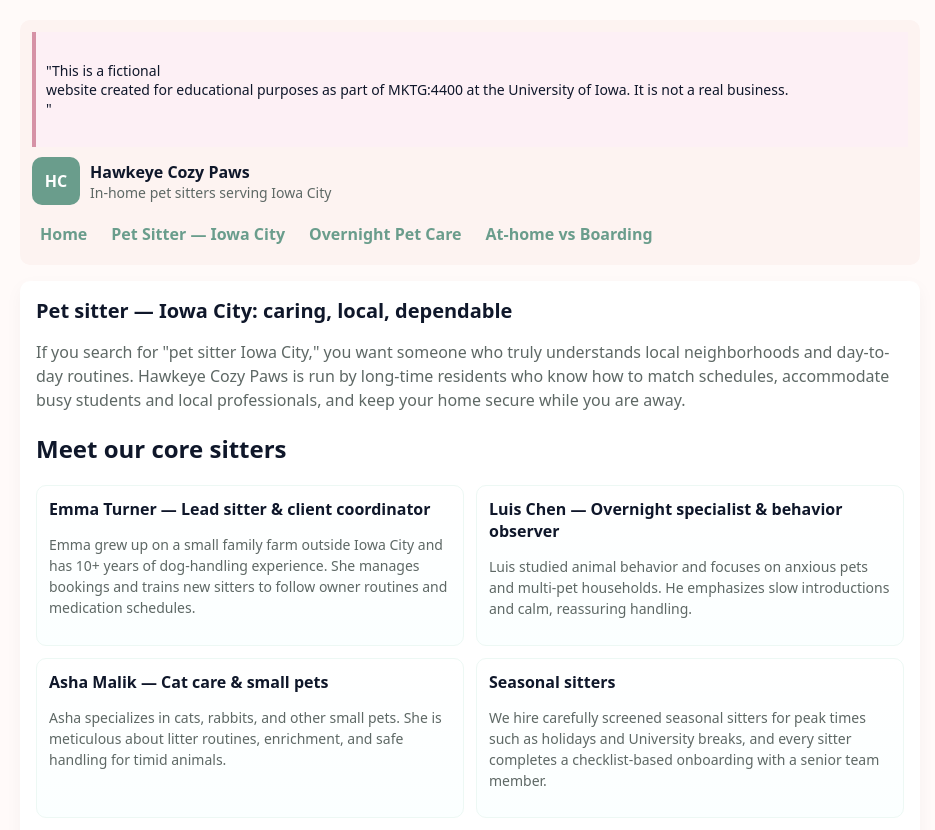
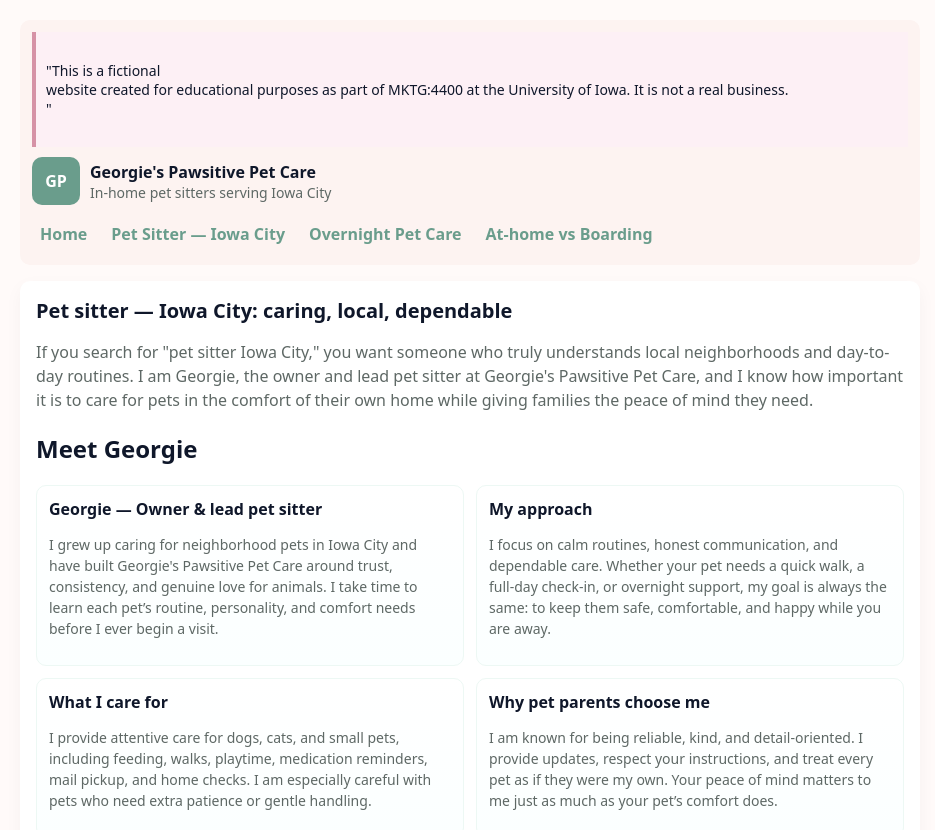
Before and after one commit to gslange/pet-sitting, a plain HTML site: page pet-sitter-iowa-city.html in a window 1280 px wide. Shown: the top 830 px of the page, without its empty margins (170-1105 px from the left). Drawn offline with Linux system fonts and the light colour scheme.

Commit message:
Update branding from Hawkeye Cozy Paws to Georgie's Pawsitive Pet Care
only include Georgie as an actual petsitter

```diff
--- a/pet-sitter-iowa-city.html
+++ b/pet-sitter-iowa-city.html
@@ -3,7 +3,7 @@
 <head>
   <meta charset="utf-8" />
   <meta name="viewport" content="width=device-width,initial-scale=1" />
-  <title>Pet Sitter — Iowa City | Hawkeye Cozy Paws</title>
+  <title>Pet Sitter — Iowa City | Georgie's Pawsitive Pet Care</title>
   <style>
     :root{
       --accent:#6a9d8c;--muted:#5e6865;--card:#fdf3f1;--radius:10px;--maxw:900px;font-family:system-ui,-apple-system,Segoe UI,Roboto,Arial;
@@ -38,9 +38,9 @@ website created for educational purposes as part of MKTG:4400 at the University
 "
       </div>
       <div class="brand">
-        <div class="logo">HC</div>
+        <div class="logo">GP</div>
         <div>
-          <div style="font-weight:800">Hawkeye Cozy Paws</div>
+          <div style="font-weight:800">Georgie's Pawsitive Pet Care</div>
           <div class="muted-small">In-home pet sitters serving Iowa City</div>
         </div>
       </div>
@@ -56,27 +56,27 @@ website created for educational purposes as part of MKTG:4400 at the University
       <h1>Pet sitter — Iowa City: caring, local, dependable</h1>
       <p>
         If you search for "pet sitter Iowa City," you want someone who truly understands local neighborhoods and
-        day-to-day routines. Hawkeye Cozy Paws is run by long-time residents who know how to match schedules,
-        accommodate busy students and local professionals, and keep your home secure while you are away.
+        day-to-day routines. I am Georgie, the owner and lead pet sitter at Georgie's Pawsitive Pet Care, and I know how important
+        it is to care for pets in the comfort of their own home while giving families the peace of mind they need.
       </p>
 
-      <h2>Meet our core sitters</h2>
+      <h2>Meet Georgie</h2>
       <div class="team">
         <div class="bio">
-          <strong>Emma Turner — Lead sitter & client coordinator</strong>
-          <p class="muted-small">Emma grew up on a small family farm outside Iowa City and has 10+ years of dog-handling experience. She manages bookings and trains new sitters to follow owner routines and medication schedules.</p>
+          <strong>Georgie — Owner & lead pet sitter</strong>
+          <p class="muted-small">I grew up caring for neighborhood pets in Iowa City and have built Georgie's Pawsitive Pet Care around trust, consistency, and genuine love for animals. I take time to learn each pet’s routine, personality, and comfort needs before I ever begin a visit.</p>
         </div>
         <div class="bio">
-          <strong>Luis Chen — Overnight specialist & behavior observer</strong>
-          <p class="muted-small">Luis studied animal behavior and focuses on anxious pets and multi-pet households. He emphasizes slow introductions and calm, reassuring handling.</p>
+          <strong>My approach</strong>
+          <p class="muted-small">I focus on calm routines, honest communication, and dependable care. Whether your pet needs a quick walk, a full-day check-in, or overnight support, my goal is always the same: to keep them safe, comfortable, and happy while you are away.</p>
         </div>
         <div class="bio">
-          <strong>Asha Malik — Cat care & small pets</strong>
-          <p class="muted-small">Asha specializes in cats, rabbits, and other small pets. She is meticulous about litter routines, enrichment, and safe handling for timid animals.</p>
+          <strong>What I care for</strong>
+          <p class="muted-small">I provide attentive care for dogs, cats, and small pets, including feeding, walks, playtime, medication reminders, mail pickup, and home checks. I am especially careful with pets who need extra patience or gentle handling.</p>
         </div>
         <div class="bio">
-          <strong>Seasonal sitters</strong>
-          <p class="muted-small">We hire carefully screened seasonal sitters for peak times such as holidays and University breaks, and every sitter completes a checklist-based onboarding with a senior team member.</p>
+          <strong>Why pet parents choose me</strong>
+          <p class="muted-small">I am known for being reliable, kind, and detail-oriented. I provide updates, respect your instructions, and treat every pet as if they were my own. Your peace of mind matters to me just as much as your pet’s comfort does.</p>
         </div>
       </div>
 
@@ -94,7 +94,7 @@ website created for educational purposes as part of MKTG:4400 at the University
 
       <div style="margin-top:12px" class="card">
         <div style="font-weight:700">How to book</div>
-        <p class="muted-small">Schedule a free 15-minute meet-and-greet so we can meet your pet and review routines. Contact: <a href="mailto:hello@hawkeyecozypaws.example">hello@hawkeyecozypaws.example</a> or (319) 555-0142.</p>
+        <p class="muted-small">Schedule a free 15-minute meet-and-greet so I can meet your pet and review routines. Contact: <a href="mailto:hello@georgiespawsitive.example">hello@georgiespawsitive.example</a> or (319) 555-0142.</p>
       </div>
     </main>
 
@@ -112,7 +112,7 @@ website created for educational purposes as part of MKTG:4400 at the University
 "
       </div>
 
-      <small>Hawkeye Cozy Paws — Fictional — For class project</small>
+      <small>Georgie's Pawsitive Pet Care — Fictional — For class project</small>
     </footer>
   </div>
 </body>
```
